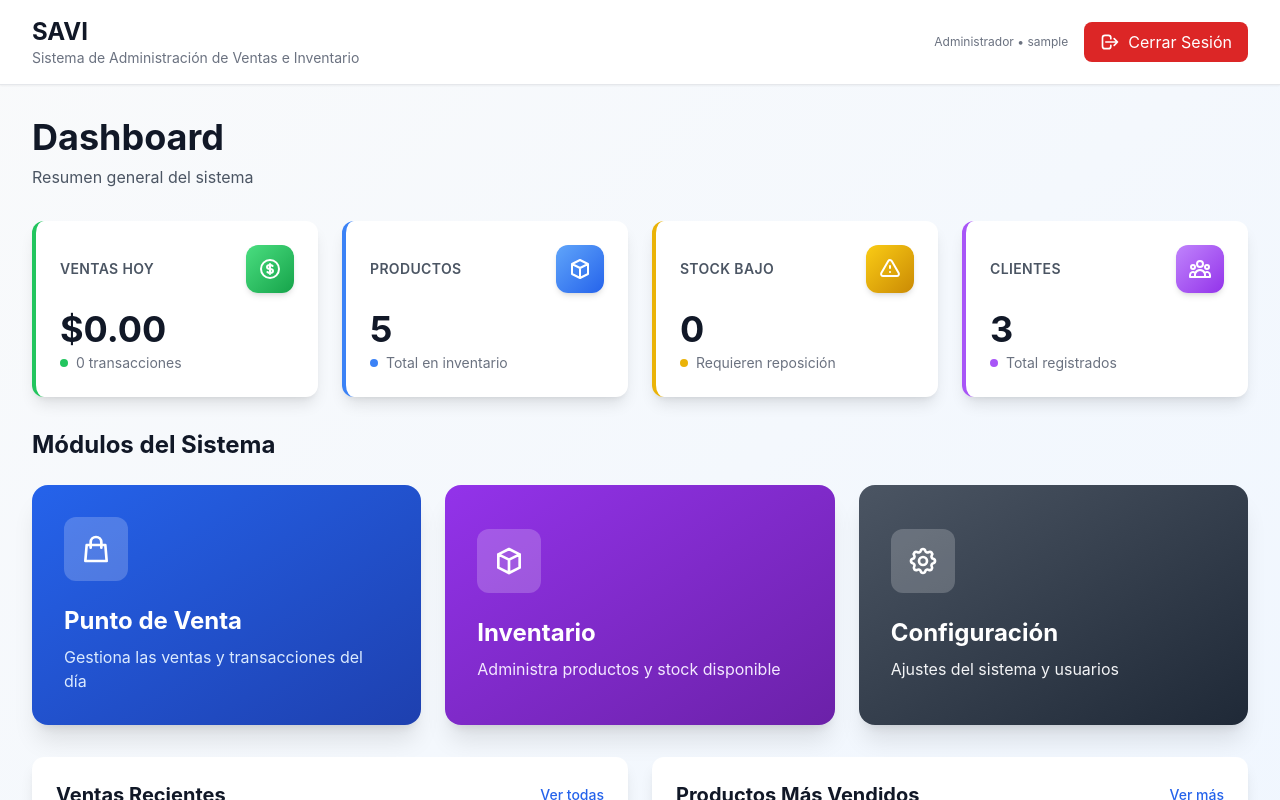
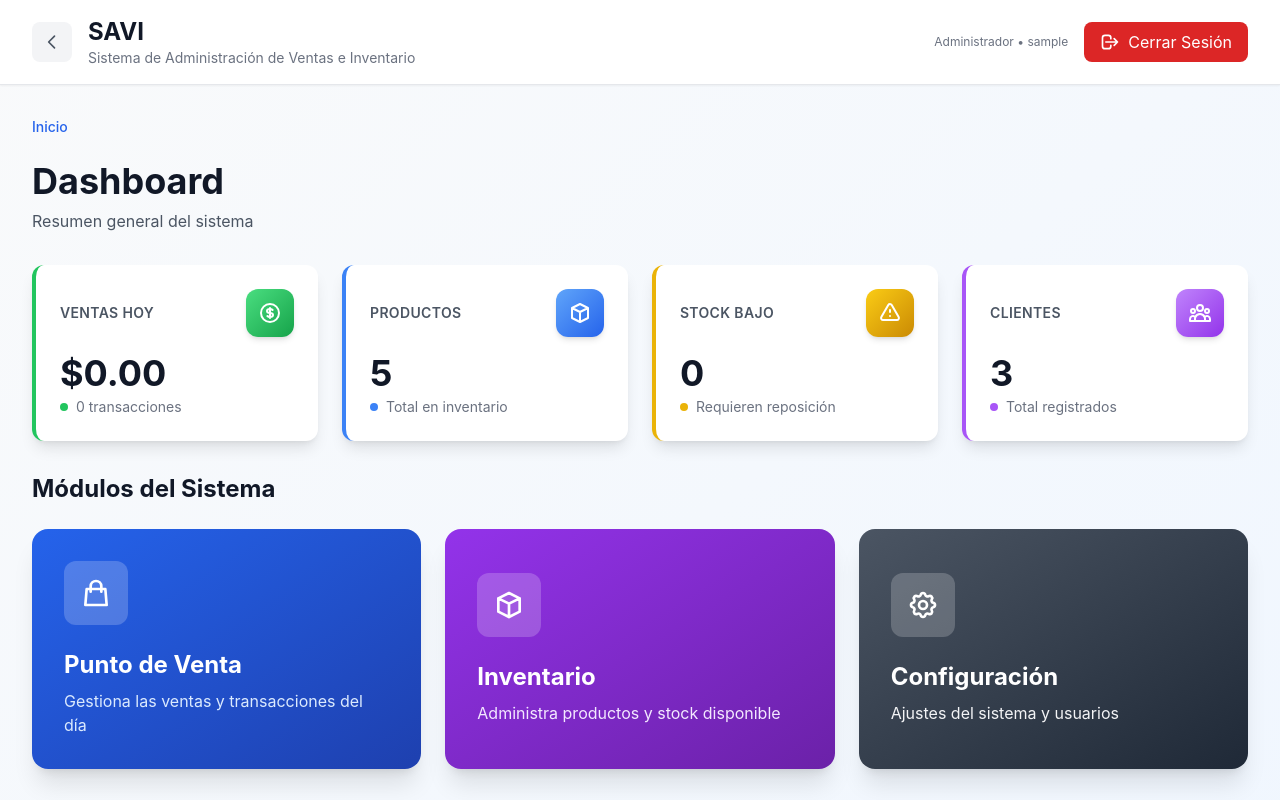
Before and after one commit to MNA-SOFTWARE-TEAM50/Front_End_SAVI, a React (Vite) app: page /dashboard in a window 1280 px wide. Built offline with nearby package versions, Linux system fonts and the light colour scheme; sample sign-in values are in the browser's storage.

Commit message:
[DEV] flecha atras

```diff
--- /dev/null
+++ b/src/components/Breadcrumb.tsx
@@ -0,0 +1,39 @@
+import React from 'react';
+import { useNavigate, useLocation } from 'react-router-dom';
+
+const Breadcrumb: React.FC = () => {
+  const navigate = useNavigate();
+  const location = useLocation();
+
+  const pathMap: { [key: string]: string } = {
+    '/dashboard': 'Dashboard',
+    '/sales': 'Punto de Venta',
+    '/inventory': 'Inventario',
+    '/customers': 'Clientes',
+    '/reports': 'Reportes',
+    '/settings': 'Configuración'
+  };
+
+  const currentPath = pathMap[location.pathname] || 'Página';
+
+  return (
+    <div className="flex items-center gap-2 text-sm mb-6">
+      <button
+        onClick={() => navigate('/dashboard')}
+        className="text-blue-600 hover:text-blue-800 font-medium transition-colors"
+      >
+        Inicio
+      </button>
+      {location.pathname !== '/dashboard' && (
+        <>
+          <svg className="w-4 h-4 text-gray-400" fill="none" stroke="currentColor" viewBox="0 0 24 24">
+            <path strokeLinecap="round" strokeLinejoin="round" strokeWidth={2} d="M9 5l7 7-7 7" />
+          </svg>
+          <span className="text-gray-700 font-medium">{currentPath}</span>
+        </>
+      )}
+    </div>
+  );
+};
+
+export default Breadcrumb;
--- a/src/components/Header.tsx
+++ b/src/components/Header.tsx
@@ -20,13 +20,35 @@ const Header: React.FC = () => {
     return roles[role] || role;
   };
 
+  const handleGoBack = () => {
+    navigate(-1);
+  };
+
+  const goToDashboard = () => {
+    navigate('/dashboard');
+  };
+
   return (
     <div className="bg-white shadow-sm border-b border-gray-200">
       <div className="max-w-7xl mx-auto px-8 py-4">
         <div className="flex justify-between items-center">
-          <div>
-            <h1 className="text-2xl font-bold text-gray-900">SAVI</h1>
-            <p className="text-sm text-gray-500">Sistema de Administración de Ventas e Inventario</p>
+          <div className="flex items-center gap-4">
+            {/* Botón Atrás */}
+            <button
+              onClick={handleGoBack}
+              className="flex items-center justify-center w-10 h-10 rounded-lg bg-gray-100 hover:bg-gray-200 transition-colors group"
+              title="Atrás"
+            >
+              <svg className="w-5 h-5 text-gray-600 group-hover:text-gray-900" fill="none" stroke="currentColor" viewBox="0 0 24 24">
+                <path strokeLinecap="round" strokeLinejoin="round" strokeWidth={2} d="M15 19l-7-7 7-7" />
+              </svg>
+            </button>
+
+            {/* Logo - clickeable para ir al Dashboard */}
+            <button onClick={goToDashboard} className="text-left hover:opacity-80 transition-opacity">
+              <h1 className="text-2xl font-bold text-gray-900">SAVI</h1>
+              <p className="text-sm text-gray-500">Sistema de Administración de Ventas e Inventario</p>
+            </button>
           </div>
           <div className="flex items-center gap-4">
             {/* Información del usuario */}
--- a/src/components/index.ts
+++ b/src/components/index.ts
@@ -3,3 +3,4 @@ export { default as Button } from './Button';
 export { default as Card } from './Card';
 export { default as Input } from './Input';
 export { default as Header } from './Header';
+export { default as Breadcrumb } from './Breadcrumb';
--- a/src/pages/Dashboard.tsx
+++ b/src/pages/Dashboard.tsx
@@ -1,6 +1,7 @@
 import React from 'react';
 import { useNavigate } from 'react-router-dom';
 import Header from '../components/Header';
+import Breadcrumb from '../components/Breadcrumb';
 
 const Dashboard: React.FC = () => {
   const navigate = useNavigate();
@@ -11,6 +12,9 @@ const Dashboard: React.FC = () => {
 
       {/* Contenido del Dashboard */}
       <div className="max-w-7xl mx-auto p-8">
+        {/* Breadcrumb */}
+        <Breadcrumb />
+
         {/* Título y Bienvenida */}
         <div className="mb-8">
           <h2 className="text-4xl font-bold text-gray-900 mb-2">Dashboard</h2>
--- a/src/pages/Inventory.tsx
+++ b/src/pages/Inventory.tsx
@@ -1,5 +1,6 @@
 import React from 'react';
 import Header from '../components/Header';
+import Breadcrumb from '../components/Breadcrumb';
 
 const Inventory: React.FC = () => {
   return (
@@ -7,6 +8,9 @@ const Inventory: React.FC = () => {
       <Header />
 
       <div className="max-w-7xl mx-auto p-8">
+        {/* Breadcrumb */}
+        <Breadcrumb />
+
         <div className="flex items-center justify-between mb-8">
           <h1 className="text-3xl font-bold text-gray-900">Inventario</h1>
           <button className="btn-primary">
--- a/src/pages/Sales.tsx
+++ b/src/pages/Sales.tsx
@@ -1,5 +1,6 @@
 import React from 'react';
 import Header from '../components/Header';
+import Breadcrumb from '../components/Breadcrumb';
 
 const Sales: React.FC = () => {
   return (
@@ -7,6 +8,9 @@ const Sales: React.FC = () => {
       <Header />
 
       <div className="max-w-7xl mx-auto p-8">
+        {/* Breadcrumb */}
+        <Breadcrumb />
+
         <div className="flex items-center justify-between mb-8">
           <h1 className="text-3xl font-bold text-gray-900">Punto de Venta</h1>
           <button className="btn-primary">
```
